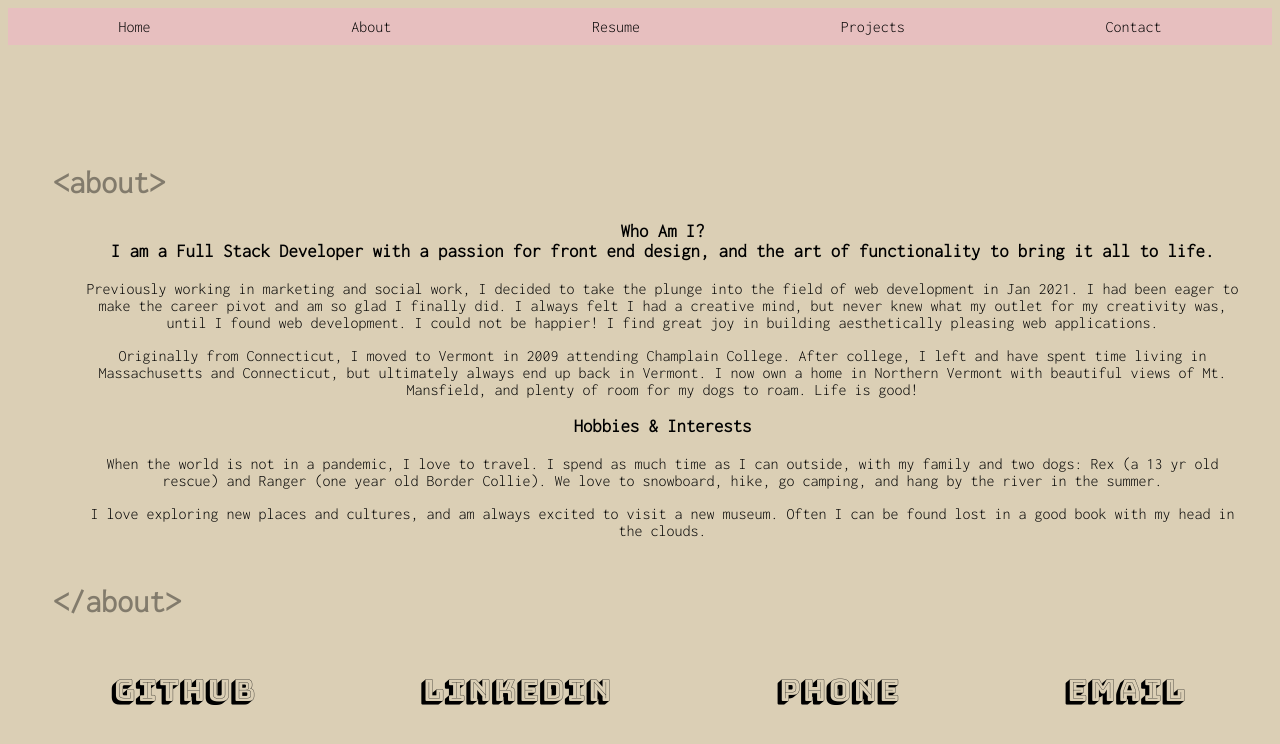
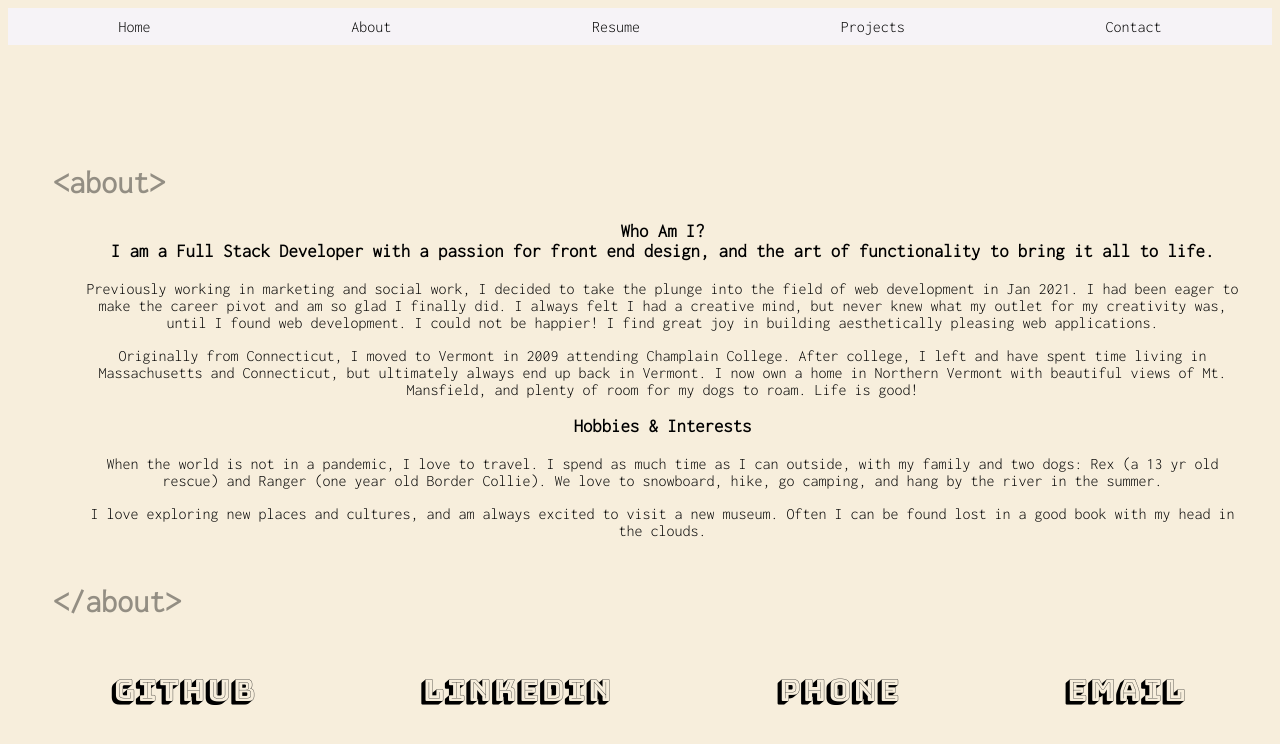
Before and after one commit to jenstella/portfolio, a React (Create React App) app: page /about in a window 1280 px wide. Shown: the top 744 px of the page. Built offline with nearby package versions, Linux system fonts and the light colour scheme; a web font is replaced by a local one.

Commit message:
color changes

```diff
--- a/package.json
+++ b/package.json
@@ -9,6 +9,7 @@
     "express": "^4.17.1",
     "react": "^17.0.1",
     "react-dom": "^17.0.1",
+    "react-download-link": "^2.3.0",
     "react-router-dom": "^5.2.0",
     "react-scripts": "4.0.3",
     "web-vitals": "^1.1.1"
--- a/src/Styles/index.css
+++ b/src/Styles/index.css
@@ -1,6 +1,6 @@
 /*-------------- background ---------------*/
 body {
-  background-color: rgb(219, 207, 181);
+  background-color: rgb(247, 238, 220);
 }
 
 /* -------------------Nav------------------------ */
@@ -8,7 +8,7 @@ body {
   display: flex;
   justify-content: space-around;
   font-family: "Inconsolata", monospace;
-  background-color: rgb(231, 191, 191);
+  background-color: rgb(246, 243, 247);
   padding: 10px;
 }
 
--- a/src/components/Projects.js
+++ b/src/components/Projects.js
@@ -146,7 +146,7 @@ export default function Projects() {
         <hr></hr>
 
         <h1 className="proj-title">Guess The Number</h1>
-        <h3>project description</h3>
+        <h3>Tech used: Node.js, Javascript. Text based game where the user picks a random number and sets the range for the computer to guess in. The computer makes 'smart' guesses based on the average of the range, and the player responds with 'Yes' or 'No' if the guess is their number. If it is not their number, they are prompted to answer 'higher' or 'lower'. If the player cheats, the computer detects it and ends the game.</h3>
         <br></br>
         <a
           href="https://github.com/jenstella/guess-the-number"
```
Also changed, not shown: 1 other file (tests, documents, lock files or other folders).
